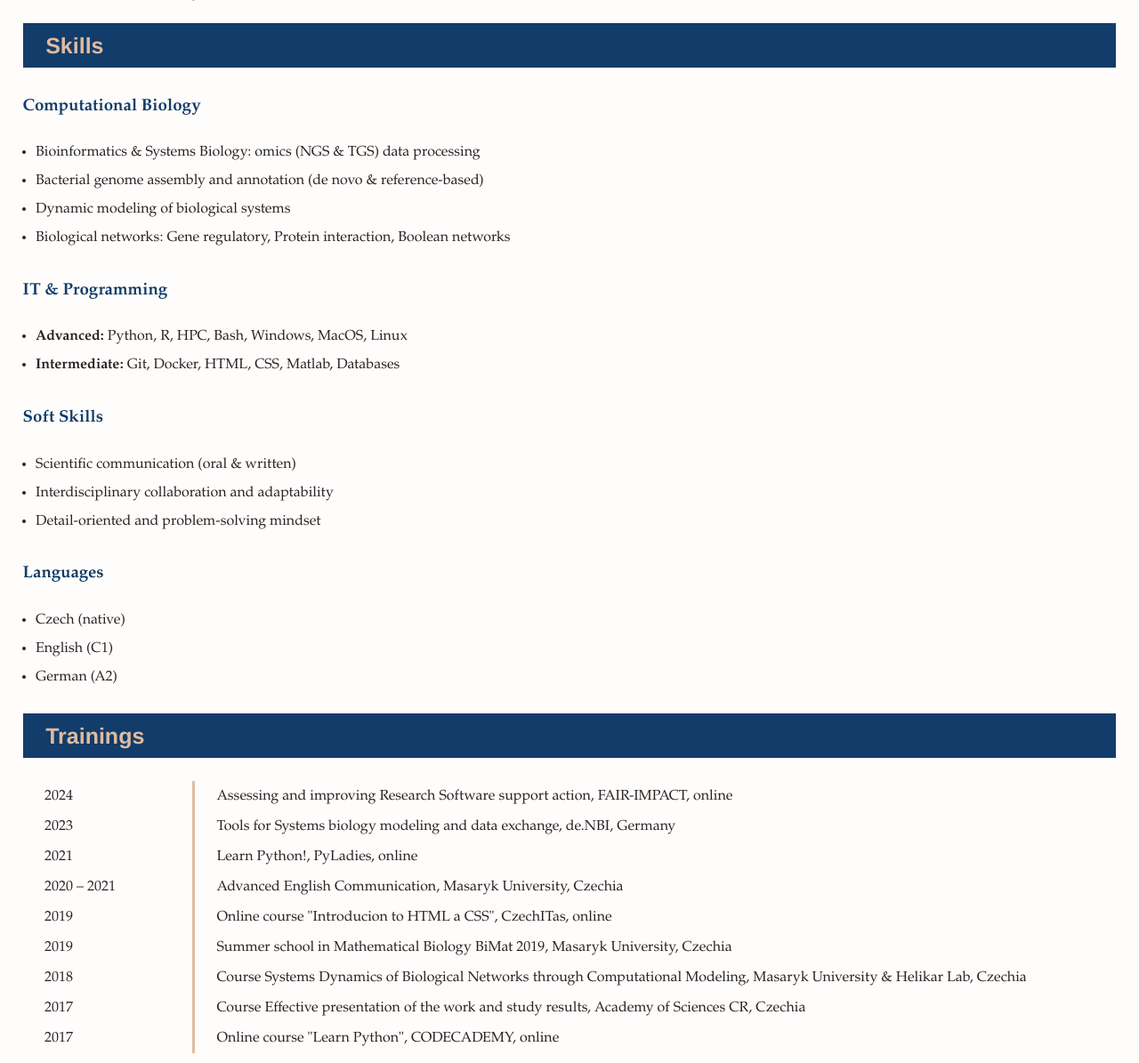
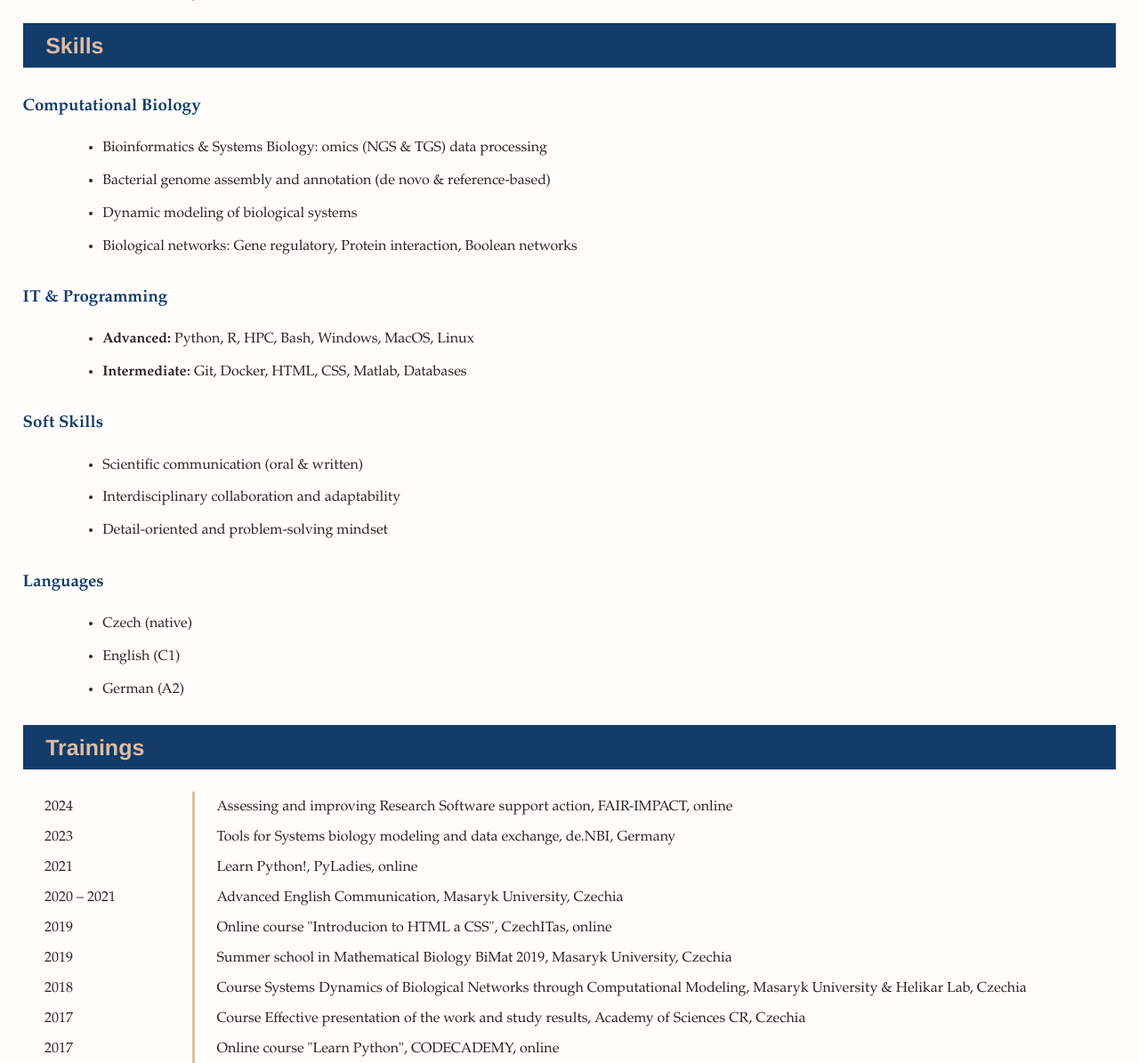
Before and after one commit to JanaMus/janamus.github.io, a PHP site: page / in a window 1280 px wide. Shown: the part 3436-4631 px from the top of the page at 89% size. Run offline with PHP 8.4, Linux system fonts and the light colour scheme.

Commit message:
Add styles for skills list in style.css
Added styles for skills list and adjusted margins.

```diff
--- a/style.css
+++ b/style.css
@@ -156,7 +156,8 @@ table tr td:last-child {
 }
 
 .work_experience table,
-.scientific_awards table  {
+.scientific_awards table,
+.teaching table {
     line-height: 2.5;
 }
 
@@ -164,6 +165,20 @@ table tr td:last-child {
     padding-bottom: 1%;
 }
 
+.skills-list {
+    width: 90%;
+    margin: 1% 5%;
+    padding-left: 4%;        /* posun odrážek víc doprava */
+    list-style-type: disc;
+}
+
+.skills-list li {
+    margin-bottom: 0.5em;
+    line-height: 1.8;
+    text-align: justify;
+}
+
+
 .journalpapers li,
 .conferencepapers li,
 .thesis li {
```
